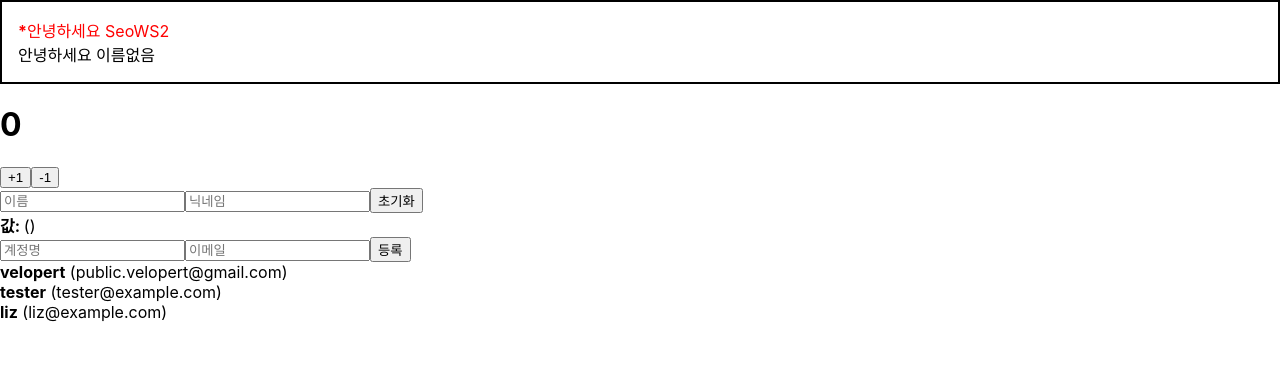
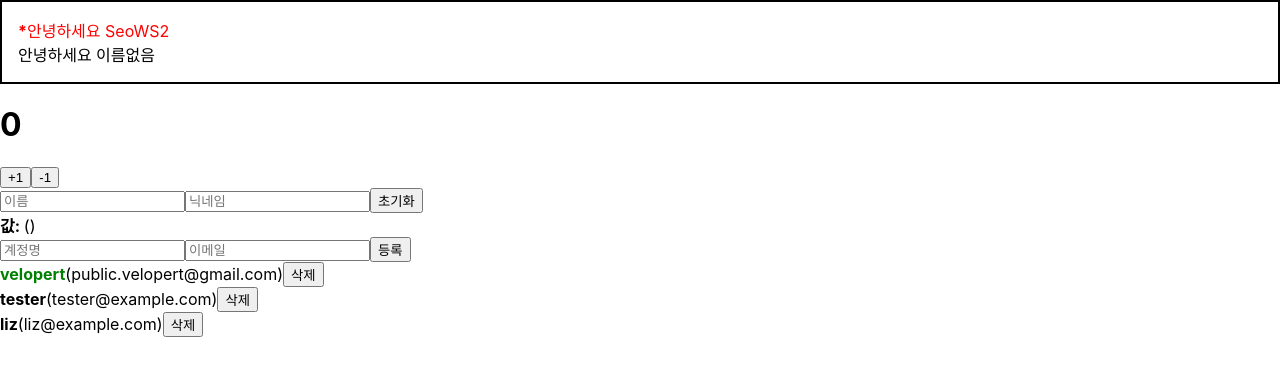
Before and after one commit to seows2/react_practice, a React (Create React App) app: page / in a window 1280 px wide. Shown: the top 376 px of the page. Built offline with nearby package versions, Linux system fonts and the light colour scheme.

Commit message:
Userlist 수정, 삭제

```diff
--- a/src/App.js
+++ b/src/App.js
@@ -28,21 +28,25 @@
     {
       id: 1,
       username: 'velopert',
-      email: 'public.velopert@gmail.com'
+      email: 'public.velopert@gmail.com',
+      active: true,
     },
     {
       id: 2,
       username: 'tester',
-      email: 'tester@example.com'
+      email: 'tester@example.com',
+      active: false,
     },
     {
       id: 3,
       username: 'liz',
-      email: 'liz@example.com'
+      email: 'liz@example.com',
+      active: false,
     }
   ]);
 
   const nextId = useRef(4);
+
   const onCreate = () => {
     const user = {
       id: nextId.current,
@@ -56,6 +60,16 @@
     });
 
     nextId.current += 1;
+  }
+
+  const onRemove = (id) => {
+    setUsers(users.filter(user => user.id !== id));
+  }
+
+  const onToggle = (id) => {
+    setUsers(
+      users.map(user => user.id === id ? {...user, active: !user.active} : user)
+    )
   }
 
   return (
@@ -72,7 +86,7 @@
       onChange={onChange}
       onCreate={onCreate}
     />
-    <UserList users={users}/>
+    <UserList users={users} onRemove={onRemove} onToggle={onToggle}/>
    </>
   );
 }
--- a/src/UserList.js
+++ b/src/UserList.js
@@ -1,17 +1,26 @@
 import React from 'react'
 
-function User({user}) {
+function User({ user, onRemove, onToggle }) {
     return (
         <div>
-            <b>{user.username}</b> <span>({user.email})</span>
+            <b style={{
+                cursor: "pointer",
+                color: user.active ? "green" : "black"
+            }}
+            onClick={() => onToggle(user.id)}
+            >
+                {user.username}
+            </b>
+            <span>({user.email})</span>
+            <button onClick={() => onRemove(user.id)}>삭제</button>
         </div>
     )
 }
 
-function UserList({users}) {
+function UserList({ users, onRemove, onToggle }) {
     return (
         <div>
-           {users.map((user, idx) => <User key={idx} user={user} />)}
+           {users.map(user => <User key={user.id} user={user} onRemove={onRemove} onToggle={onToggle}/>)}
         </div>
     )
 }
```
